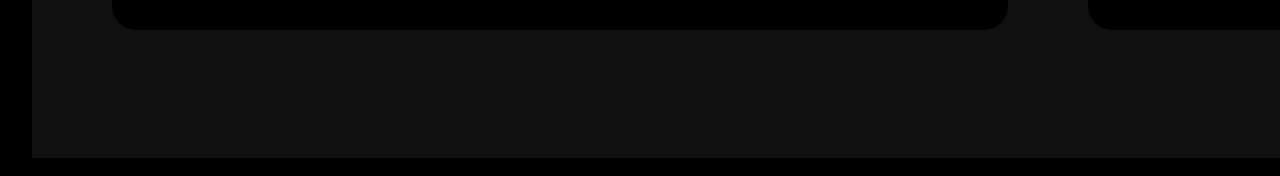
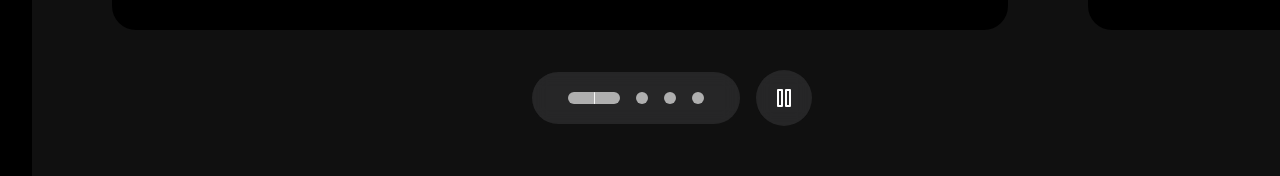
Before and after one commit to DhayanandhS/iphone-site, a React (Vite) app: page / in a window 1280 px wide. Shown: the part 1598-1774 px from the top of the page. Built offline with nearby package versions, Linux system fonts and the light colour scheme.

Commit message:
updated the video carousel part

```diff
--- a/src/components/VideoCarousel.jsx
+++ b/src/components/VideoCarousel.jsx
@@ -7,7 +7,8 @@
 import { hightlightsSlides } from "../constants";
 import { pauseImg, playImg, replayImg } from "../utils";
 
-function VideoCarousel() {
+
+const VideoCarousel = () => {
 
   const videoRef = useRef([]);
   const videoSpanRef = useRef([]);
@@ -21,7 +22,10 @@
     isPlaying: false,
   });
 
+  const [loadedData, setLoadedData] = useState([]);
   const { isEnd, isLastVideo, startPlay, videoId, isPlaying } = video;
+
+
 
   useGSAP(() => {
     // slider animation to move the video out of the screen and bring the next video in
@@ -52,8 +56,8 @@
     let span = videoSpanRef.current;
 
     if (span[videoId]) {
-      // animation to move the indicator
-      let anim = gsap.to(span[videoId], {
+      // animation to move the indicator also video progress
+      let anim = gsap.to(span[videoId], { // when adding animation it can also be the change like onUpdate below
         onUpdate: () => {
           // get the progress of the video
           const progress = Math.ceil(anim.progress() * 100);
@@ -114,6 +118,46 @@
     }
   }, [videoId, startPlay])
 
+  useEffect(() => {
+    if (loadedData.length > 3) {
+      if (!isPlaying) {
+        videoRef.current[videoId].pause();
+      } else {
+        startPlay && videoRef.current[videoId].play();
+      }
+    }
+  }, [startPlay, videoId, isPlaying, loadedData]);
+
+  const handleProcess = (type, i) => {
+    switch (type) {
+      case "video-end":
+        setVideo((pre) => ({ ...pre, isEnd: true, videoId: i + 1 }));
+        break;
+
+      case "video-last":
+        setVideo((pre) => ({ ...pre, isLastVideo: true }));
+        break;
+
+      case "video-reset":
+        setVideo((pre) => ({ ...pre, videoId: 0, isLastVideo: false }));
+        break;
+
+      case "play":
+        setVideo((pre) => ({ ...pre, isPlaying: !pre.isPlaying }));
+        break;
+
+      case "pause":
+        setVideo((pre) => ({ ...pre, isPlaying: !pre.isPlaying }));
+        break;
+
+      default:
+        return video;
+    }
+  };
+
+
+  const handleLoadedMetaData = (i, e) => setLoadedData((pre) => [...pre, e]);
+
   return (
     <>
      <div className="flex items-center">
@@ -121,7 +165,25 @@
             <div key={list.id} id="slider" className="sm:pr-20 pr-10">
                 <div className="video-carousel_container">
                     <div className="w-full h-full flex-center rounded-3xl overflow-hidden bg-black">
-                        <video id="video" playsInline={true} preload='auto' muted>
+                    <video
+                  id="video"
+                  playsInline={true}
+                  className={`${
+                    list.id === 2 && "translate-x-44"
+                  } pointer-events-none`}
+                  preload="auto"
+                  muted
+                  ref={(el) => (videoRef.current[i] = el)}
+                  onEnded={() =>
+                    i !== 3
+                      ? handleProcess("video-end", i)
+                      : handleProcess("video-last")
+                  }
+                  onPlay={() =>
+                    setVideo((pre) => ({ ...pre, isPlaying: true }))
+                  }
+                  onLoadedMetadata={(e) => handleLoadedMetaData(i, e)}
+                >
                             <source src={list.video} type="video/mp4" />
                         </video>
                     </div>
@@ -136,6 +198,36 @@
             </div>
          ))}
      </div>
+     <div className="relative flex-center mt-10">
+        <div className="flex-center py-5 px-7 bg-gray-300 backdrop-blur rounded-full">
+          {videoRef.current.map((_, i) => (
+            <span
+              key={i}
+              className="mx-2 w-3 h-3 bg-gray-200 rounded-full relative cursor-pointer"
+              ref={(el) => (videoDivRef.current[i] = el)}
+            >
+              <span
+                className="absolute h-full w-full rounded-full"
+                ref={(el) => (videoSpanRef.current[i] = el)}
+              />
+            </span>
+          ))}
+        </div>
+
+        <button className="control-btn">
+          <img
+            src={isLastVideo ? replayImg : !isPlaying ? playImg : pauseImg}
+            alt={isLastVideo ? "replay" : !isPlaying ? "play" : "pause"}
+            onClick={
+              isLastVideo
+                ? () => handleProcess("video-reset")
+                : !isPlaying
+                ? () => handleProcess("play")
+                : () => handleProcess("pause")
+            }
+          />
+        </button>
+      </div>
     </>
   )
 }
```
